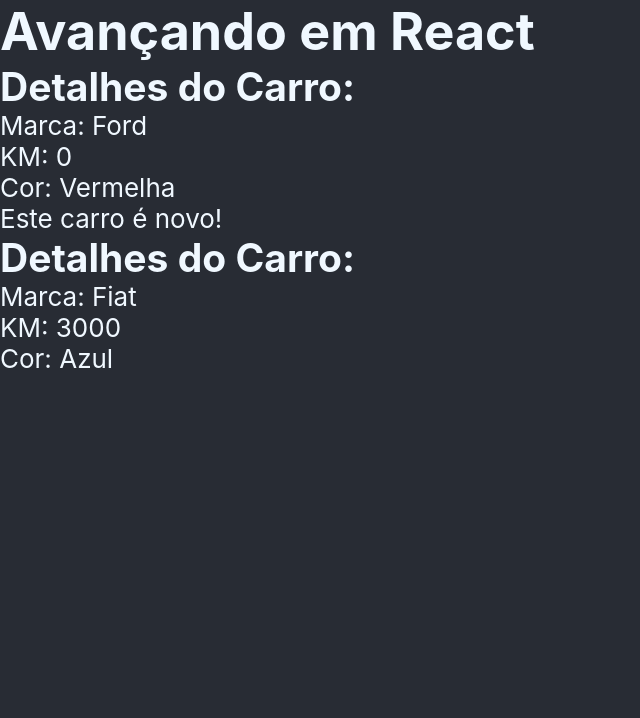
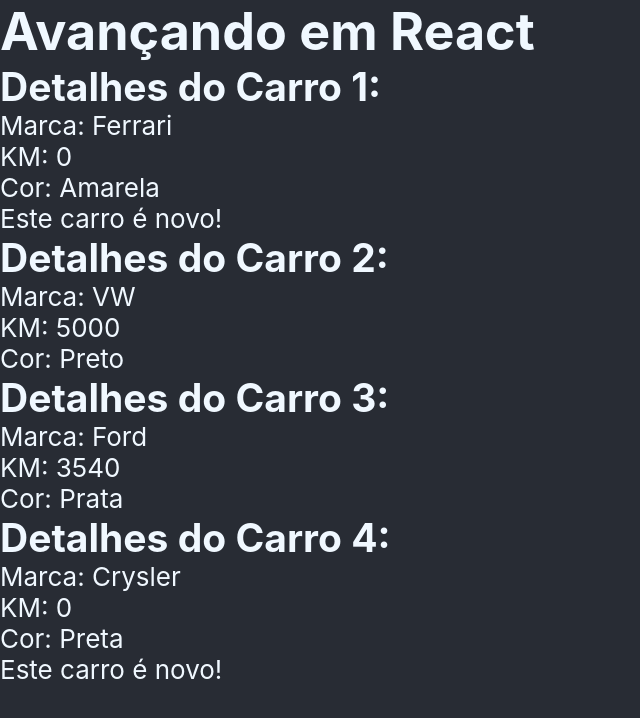
Before and after one commit to Rafaeldasilvaperes/REACTJS-PrimeiroProjeto, a React (Create React App) app: page / in a window 1280 px wide. Shown: the top 718 px of the page, without its empty margins (0-640 px from the left). Built offline with nearby package versions, Linux system fonts and the light colour scheme.

Commit message:
Renderização de lista com componente

```diff
--- a/src/App.js
+++ b/src/App.js
@@ -17,6 +17,13 @@
 export function App() {
   // const name = "Joaquim de forma Dinâmica";
   // const [userName] = useState("Maria com useState");
+
+  const cars = [
+    {id: 1, brand: "Ferrari", color: "Amarela", newCar: true, km: 0},
+    {id: 2, brand: "VW", color: "Preto", newCar: false, km: 5000},
+    {id: 3, brand: "Ford", color: "Prata", newCar: false, km: 3540},
+    {id: 4, brand: "Crysler", color: "Preta", newCar: true, km: 0}
+  ];
 
   return (
     <div className="App">
@@ -39,8 +46,19 @@
      {/* destructuring */}
      {/* <CarDetails brand="VW" km={10000} color="Red"/> */}
      {/* reaproveitando */}
-     <CarDetails brand="Ford" color="Vermelha" km={0} newCar={true}/>
-     <CarDetails brand="Fiat" color="Azul" km={3000} newCar={false} />
+     {/* <CarDetails brand="Ford" color="Vermelha" km={0} newCar={true}/>
+     <CarDetails brand="Fiat" color="Azul" km={3000} newCar={false} /> */}
+     {/* loop */}
+     {cars.map((car)=>(
+      <CarDetails
+        id={car.id}
+        brand={car.brand}
+        color={car.color}
+        km={car.km}
+        newCar={car.newCar}
+       />
+     ))}
+
     </div>
   );
 }
--- a/src/components/CarDetails.js
+++ b/src/components/CarDetails.js
@@ -1,8 +1,8 @@
-export const CarDetails = ({brand, km, color, newCar }) => {
+export const CarDetails = ({brand, km, color, newCar, id }) => {
 
   return (
     <div>
-      <h2>Detalhes do Carro:</h2>
+      <h2>Detalhes do Carro {id}:</h2>
       <ul>
         <li>Marca: {brand}</li>
         <li>KM: {km}</li>
```
